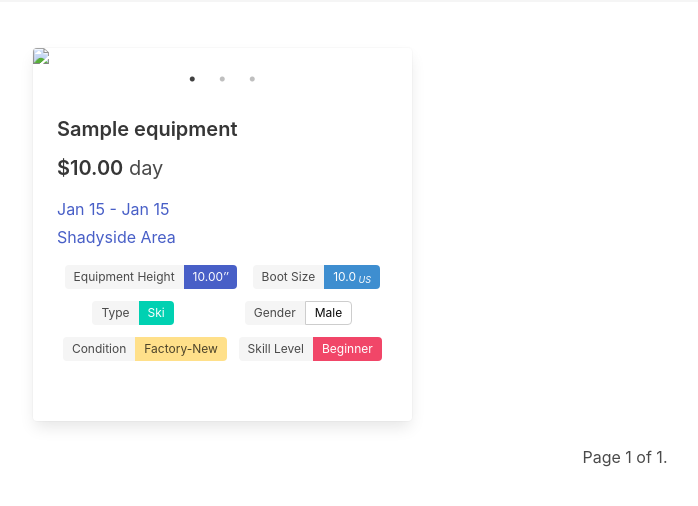
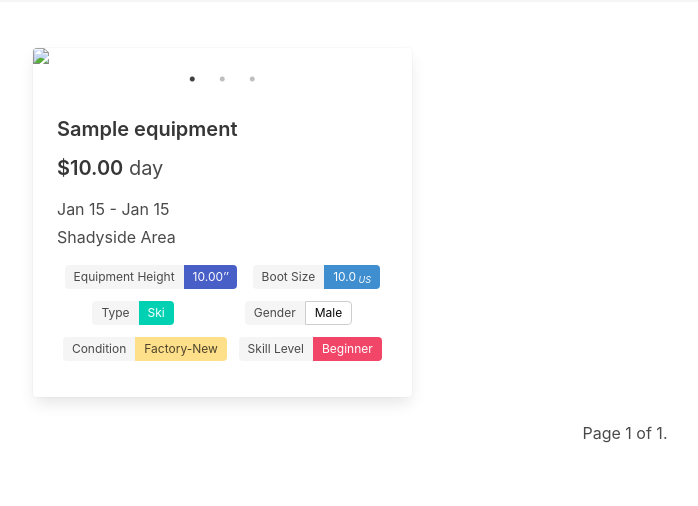
Before and after one commit to CMU-17-356/cmu-17-356-final-project-s23-skieasy, a Django app: page /home in a window 1280 px wide. Shown: the part 90-596 px from the top of the page, without its empty margins (15-713 px from the left). Run offline with Django 4.2, Linux system fonts and the light colour scheme; a user stored in the database is signed in; tables that the repository leaves empty hold one stand-in row (values such as "Sample post"); some libraries are stand-ins or nearby versions.

Commit message:
Fix <a> Tag Blue Coloring

```diff
--- a/skieasy_app/static/skieasy_app/home.css
+++ b/skieasy_app/static/skieasy_app/home.css
@@ -5,3 +5,8 @@
 .slick-dots {
     margin: 0 !important;
 }
+
+.listing-link {
+    color: inherit;
+    text-decoration: none;
+}
--- a/skieasy_app/templates/skieasy_app/home.html
+++ b/skieasy_app/templates/skieasy_app/home.html
@@ -19,7 +19,7 @@
 
                 </div>
                 <div class="card-content">
-                    <a href="{% url 'listing' listing.id %}">
+                    <a class="listing-link" href="{% url 'listing' listing.id %}">
                         <div class="content">
                             <h4>{{ listing.title }}</h4>
                             <p class="subtitle is-5 mb-4"><strong>${{ listing.price }}</strong> day</p>
@@ -52,7 +52,6 @@
                                 </div>
                             </div>
                         </div>
-                <span class="link"></span>
                     </a>
                 </div>
 
```
Lines whose indentation alone changed are shown as unchanged.
